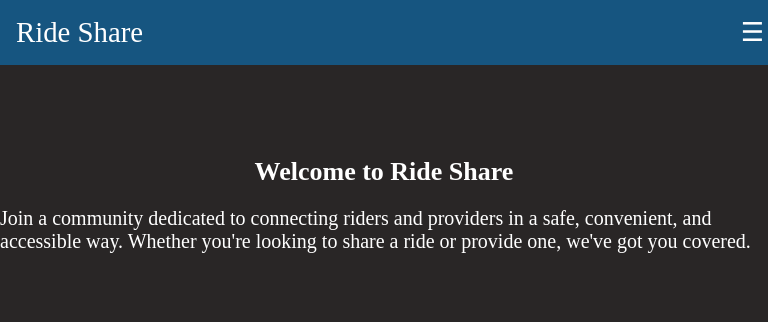
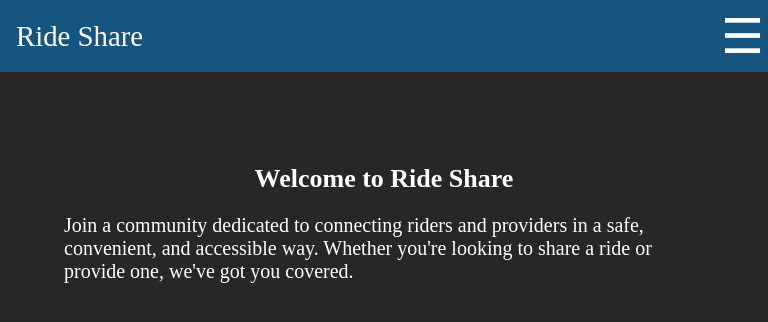
Before and after one commit to Kiran0343/ride-share, a Flask app: page / in a window 768 px wide. Shown: the top 322 px of the page. Run offline with Flask 2, Linux system fonts and the light colour scheme.

Commit message:
working code

```diff
--- a/app/routes.py
+++ b/app/routes.py
@@ -9,6 +9,10 @@ cred = credentials.Certificate('ride-share.json')  # Replace with your actual pa
 firebase_admin.initialize_app(cred)
 
 main = Blueprint('main', __name__)
+
+@main.app_errorhandler(404)
+def page_not_found(e):
+    return render_template('app.html'), 404
 
 @main.route('/')
 def home():
--- a/app/static/style.css
+++ b/app/static/style.css
@@ -208,6 +208,8 @@ input[type="tel"] {
     font-size: 20px;
 }
 
+
+
 /* Mobile styles */
 @media (max-width: 768px) {
     .nav-right {
@@ -225,6 +227,32 @@ input[type="tel"] {
     }
 
     .menu-icon {
-        display: block;
+    font-size: 3em; /* Increase the font size for a larger hamburger icon */
+    cursor: pointer; /* Change the cursor to pointer for better user experience */
+    color: white; /* Change color to match your navbar or for better visibility */
+    display: flex; /* Use flex to center align the icon if needed */
+    align-items: center; /* Vertically center the icon */
+}
+ main {
+        padding-left: 3em; /* Increased padding for medium screens */
+        padding-right: 3em;
     }
 }
+
+
+
+/* Medium screens (tablets) */
+@media (min-width: 600px) {
+    main {
+        padding-left: 4em; /* Increased padding for medium screens */
+        padding-right: 4em;
+    }
+}
+
+/* Large screens (desktops) */
+@media (min-width: 900px) {
+    main {
+        padding-left: 6em; /* Increased padding for medium screens */
+        padding-right: 6em;
+    }
+}
```
Also changed, not shown: ride-share.json (deleted, +0 -13 lines).
